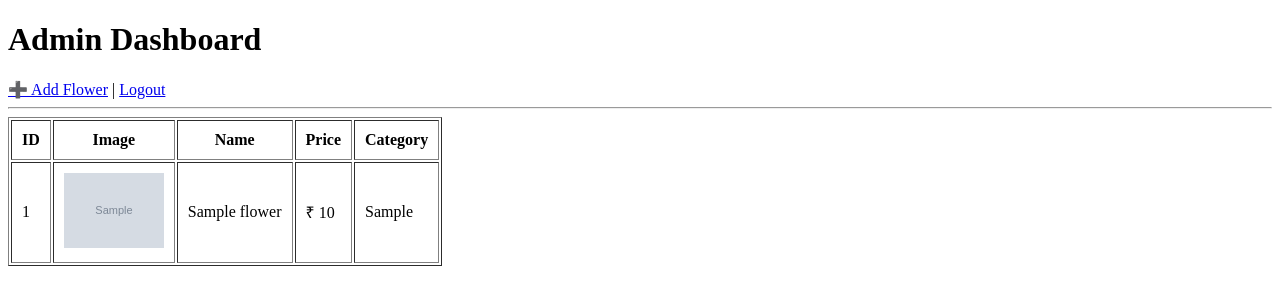
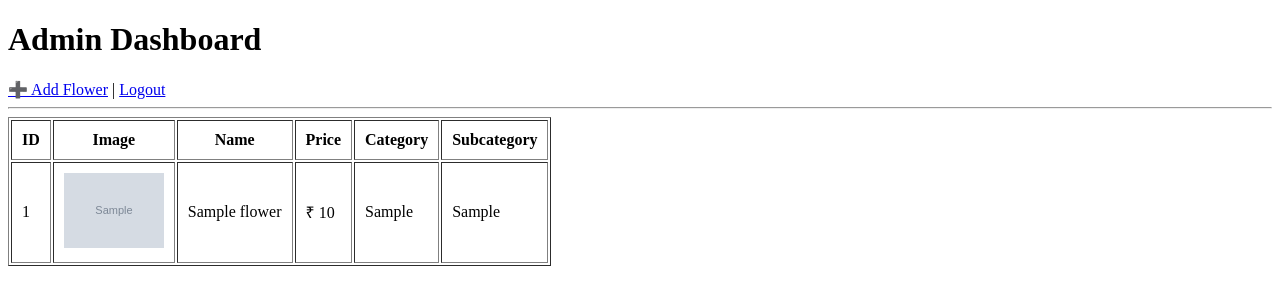
Before and after one commit to adesh22-code/orchidstore, a Flask app: page /admin/dashboard in a window 1280 px wide. Shown: the top 305 px of the page. Run offline with Flask 3, Linux system fonts and the light colour scheme; the visitor is signed in with stand-in values (Sample User, id 1); tables that the repository leaves empty hold one stand-in row (values such as "Sample post"); grey boxes marked "Sample" are stand-in pictures.

Commit message:
Update dashboard.html

```diff
--- a/templates/admin/dashboard.html
+++ b/templates/admin/dashboard.html
@@ -31,6 +31,8 @@
 
 <th>Category</th>
 
+<th>Subcategory</th>
+
 </tr>
 
 {% for flower in flowers %}
@@ -56,6 +58,8 @@
 
 <td>{{ flower.category }}</td>
 
+<td>{{ flower.subcategory }}</td>
+
 </tr>
 
 {% endfor %}
```
